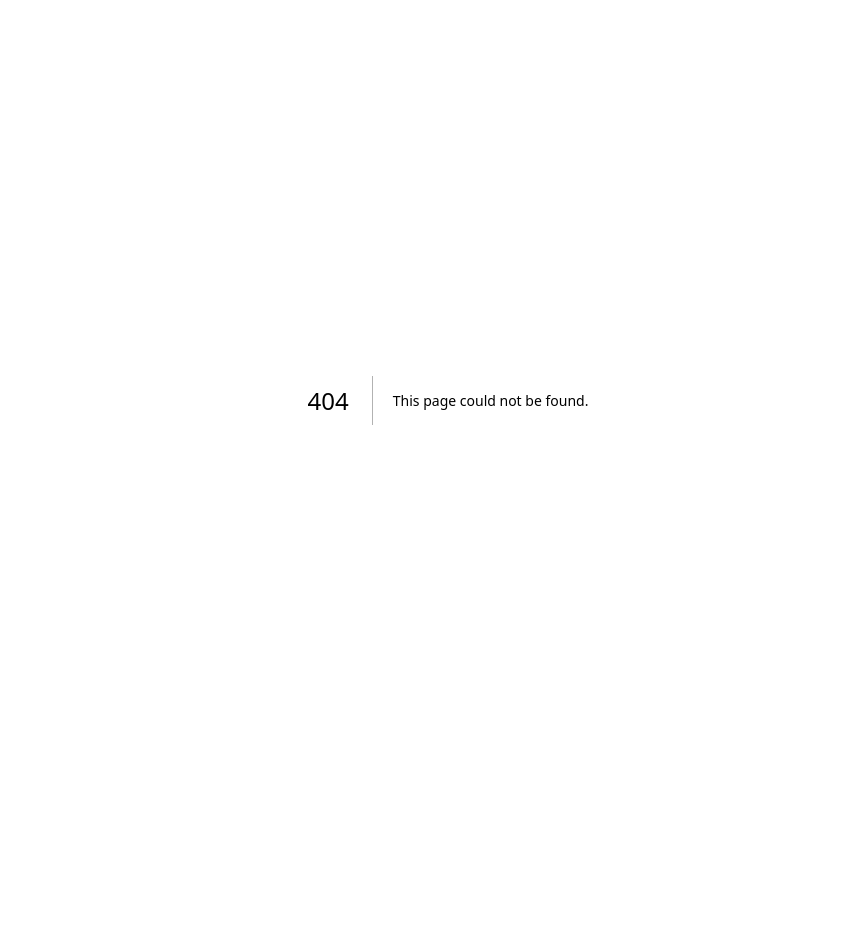
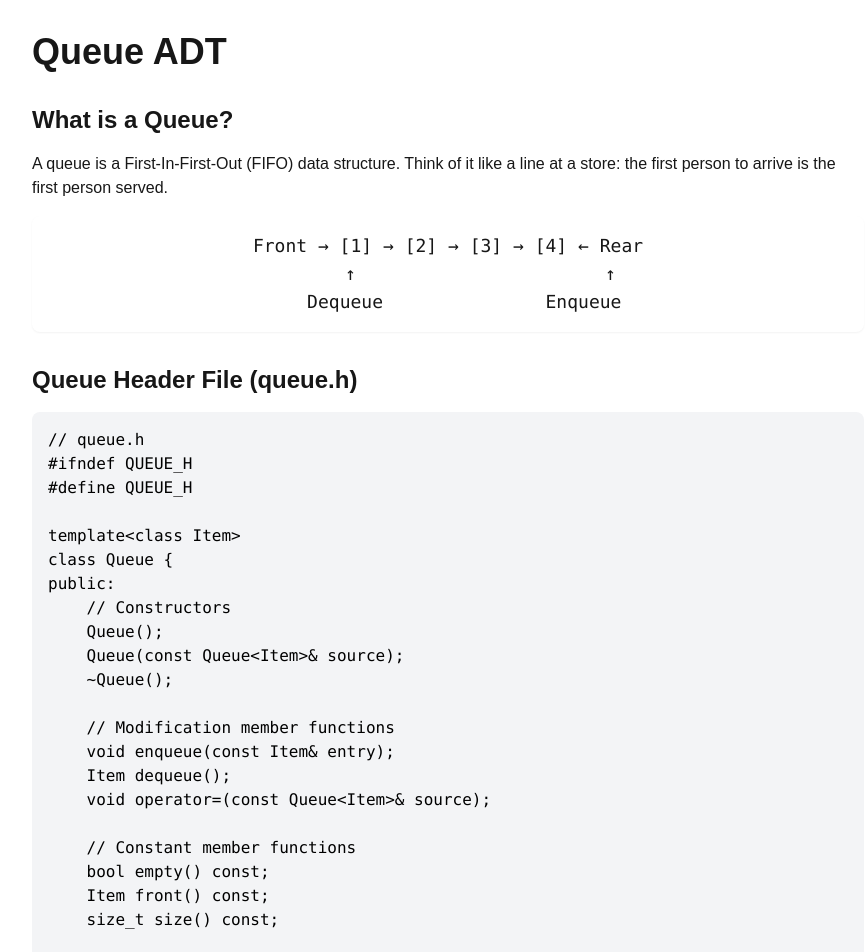
Before and after one commit to Evandabest/learnDS, a Next.js app: page /queue in a window 1280 px wide. Before the commit this address had no page. Shown: the top 952 px of the page, without its empty margins (192-1058 px from the left). Before the commit the page ends 800 px from the top, so only its background shows below. Built offline with nearby package versions, Linux system fonts and the light colour scheme.

Commit message:
feat: add queue page

```diff
--- /dev/null
+++ b/app/queue/page.tsx
@@ -0,0 +1,135 @@
+'use client';
+
+export default function QueuePage() {
+  return (
+    <div className="max-w-4xl mx-auto p-8">
+      <h1 className="text-4xl font-bold mb-8">Queue ADT</h1>
+
+      <section className="mb-8">
+        <h2 className="text-2xl font-semibold mb-4">What is a Queue?</h2>
+        <p className="mb-4">
+          A queue is a First-In-First-Out (FIFO) data structure. Think of it like a line at a store:
+          the first person to arrive is the first person served.
+        </p>
+        <div className="bg-white p-4 rounded-lg shadow-sm mb-4">
+          <pre className="text-center text-lg">
+            <code>{`Front → [1] → [2] → [3] → [4] ← Rear
+      ↑                       ↑
+   Dequeue               Enqueue`}</code>
+          </pre>
+        </div>
+      </section>
+
+      <section className="mb-8">
+        <h2 className="text-2xl font-semibold mb-4">Queue Header File (queue.h)</h2>
+        <pre className="bg-gray-100 p-4 rounded-lg mb-4">
+          <code className="text-black">{`// queue.h
+#ifndef QUEUE_H
+#define QUEUE_H
+
+template<class Item>
+class Queue {
+public:
+    // Constructors
+    Queue();
+    Queue(const Queue<Item>& source);
+    ~Queue();
+
+    // Modification member functions
+    void enqueue(const Item& entry);
+    Item dequeue();
+    void operator=(const Queue<Item>& source);
+
+    // Constant member functions
+    bool empty() const;
+    Item front() const;
+    size_t size() const;
+
+private:
+    static const size_t CAPACITY = 30;
+    Item data[CAPACITY];
+    size_t first;    // Index of front item
+    size_t last;     // Index of rear item
+    size_t count;    // Number of items
+};
+
+#endif`}</code>
+        </pre>
+      </section>
+
+      <section className="mb-8">
+        <h2 className="text-2xl font-semibold mb-4">Operations</h2>
+        <div className="grid grid-cols-2 gap-4">
+          <div className="border p-4 rounded-lg">
+            <h3 className="font-semibold mb-2">Basic Operations</h3>
+            <ul className="list-disc pl-5">
+              <li>enqueue - Add to rear</li>
+              <li>dequeue - Remove from front</li>
+              <li>front - View front item</li>
+              <li>empty - Check if empty</li>
+              <li>size - Get number of items</li>
+            </ul>
+          </div>
+          <div className="border p-4 rounded-lg">
+            <h3 className="font-semibold mb-2">Time Complexity</h3>
+            <ul className="list-disc pl-5">
+              <li>Enqueue: O(1)</li>
+              <li>Dequeue: O(1)</li>
+              <li>Front: O(1)</li>
+              <li>Empty: O(1)</li>
+              <li>Size: O(1)</li>
+            </ul>
+          </div>
+        </div>
+      </section>
+
+      <section className="mb-8">
+        <h2 className="text-2xl font-semibold mb-4">Common Applications</h2>
+        <ul className="list-disc pl-5 space-y-2">
+          <li>Print job scheduling</li>
+          <li>Process scheduling in OS</li>
+          <li>Breadth-first search</li>
+          <li>Customer service systems</li>
+          <li>Message buffers</li>
+        </ul>
+      </section>
+
+      <section className="mb-8">
+        <h2 className="text-2xl font-semibold mb-4">Circular Array Implementation</h2>
+        <div className="border p-4 rounded-lg">
+          <p className="mb-4">The queue uses a circular array to efficiently manage space:</p>
+          <pre className="bg-gray-100 p-4 rounded-lg">
+            <code className="text-black">{`[5][6][7][ ][ ][1][2][3][4]
+         ↑     ↑     ↑
+        last  empty first
+
+next_index = (current_index + 1) % CAPACITY`}</code>
+          </pre>
+        </div>
+      </section>
+
+      <section className="mb-8">
+        <h2 className="text-2xl font-semibold mb-4">Preconditions & Postconditions</h2>
+        <div className="border p-4 rounded-lg">
+          <pre className="bg-gray-100 p-4 rounded-lg">
+            <code className="text-black">{`void enqueue(const Item& entry)
+// Precondition: size() < CAPACITY
+// Postcondition: entry added to rear
+
+Item dequeue()
+// Precondition: !empty()
+// Postcondition: removes and returns front item
+
+Item front() const
+// Precondition: !empty()
+// Postcondition: returns front item`}</code>
+          </pre>
+        </div>
+      </section>
+
+      <footer className="mt-12 text-sm text-gray-600">
+        <p>Reference: "Data Structures and Other Objects Using C++" by Main & Savitch</p>
+      </footer>
+    </div>
+  );
+}
```
